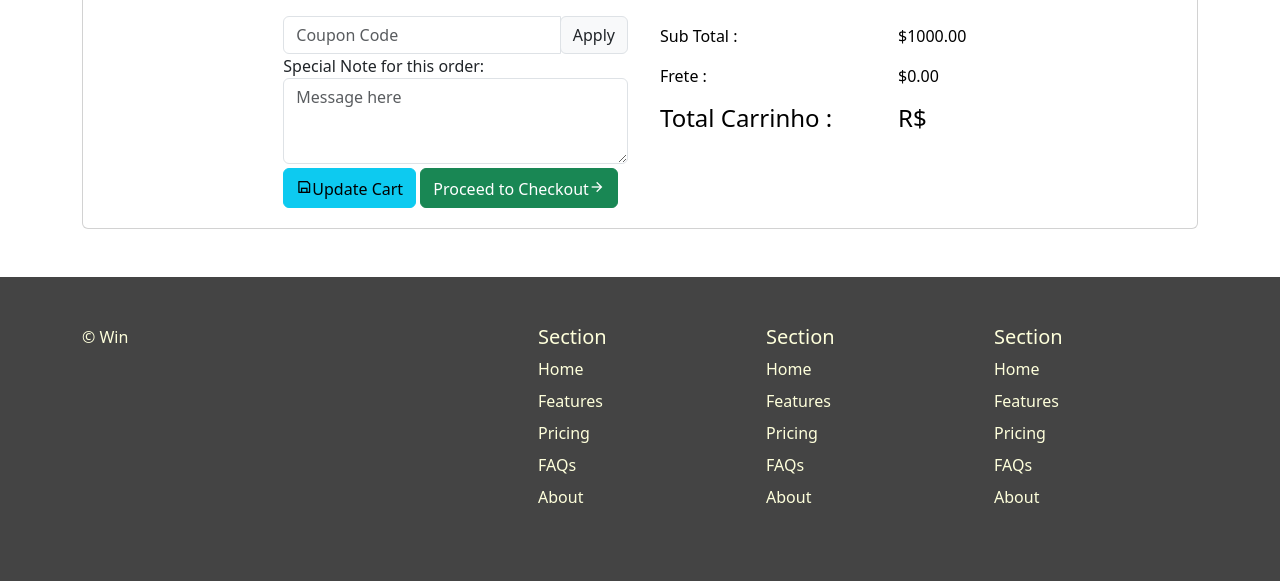
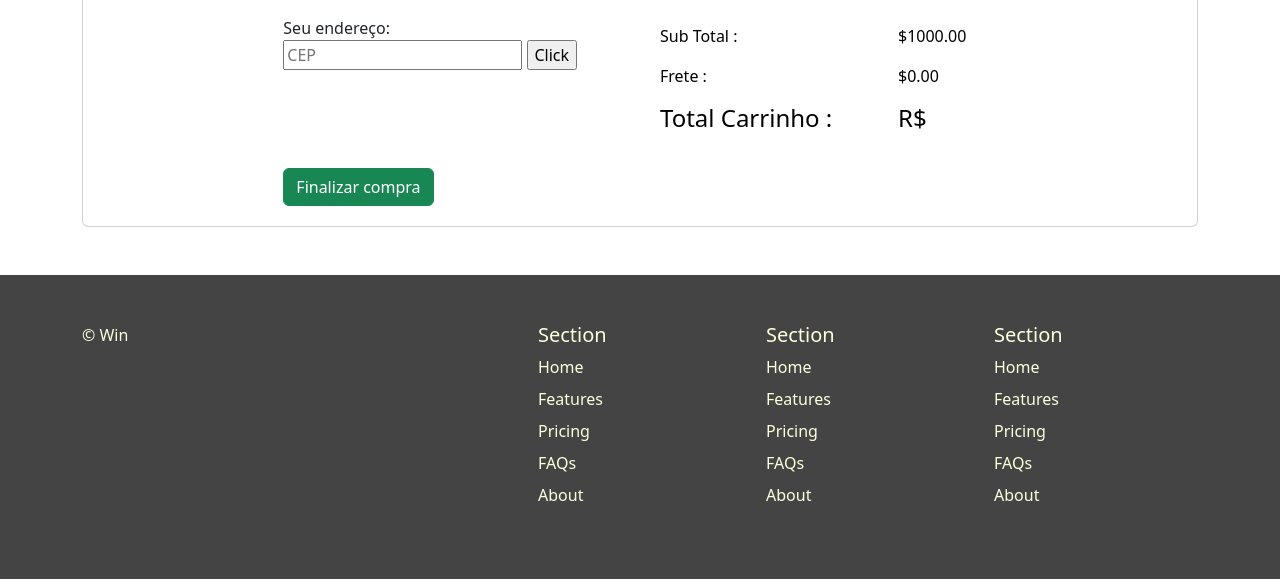
Before and after one commit to Rafaells-dv/WINecommerce, a Django app: page /carrinho in a window 1280 px wide. Shown: the part 212-800 px from the top of the page. Run offline with Django 4.2, Linux system fonts and the light colour scheme.

Commit message:
endereço de entrega pelo cep

```diff
--- a/venda/static/js/script.js
+++ b/venda/static/js/script.js
@@ -95,3 +95,35 @@
     })
     location.reload()
 }
+
+function meu_callback(conteudo) {
+    let logradouro = conteudo.logradouro;
+    let localidade = conteudo.localidade;
+    let uf = conteudo.uf;
+
+    let endereco = logradouro+" - "+localidade+"/"+uf;
+    document.getElementById("endereco-entrega").textContent = "Entregar em: "+endereco;
+}
+function meuEndereco(form){
+    let cep = form.inputbox.value.replace(/\D/g, '');
+
+    if (cep !== "") {
+        let validacep = /^[0-9]{8}$/;
+
+        if (validacep.test(cep)) {
+            var script = document.createElement('script');
+
+            script.src = 'https://viacep.com.br/ws/'+cep+'/json/?callback=meu_callback';
+            document.body.appendChild(script);
+
+        }
+        else{
+            alert("Formato de CEP inválido");
+        }
+    }
+    else{
+            document.getElementById("endereco-entrega").textContent = "Preencha o campo CEP";
+
+    }
+
+}
--- a/venda/templates/venda/carrinho.html
+++ b/venda/templates/venda/carrinho.html
@@ -59,21 +59,13 @@
                                     <div class="cart-body">
                                         <div class="row">
                                             <div class="col-md-12 order-2 order-lg-1 col-lg-5 col-xl-6">
+                                                <p class="mb-0">Seu endereço:</p>
                                                 <div class="order-note">
-                                                    <form>
-                                                        <div class="form-group">
-                                                            <div class="input-group">
-                                                                <input type="search" class="form-control" placeholder="Coupon Code" aria-label="Search" aria-describedby="button-addonTags">
-                                                                <div class="input-group-append">
-                                                                    <button class="input-group-text" type="submit" id="button-addonTags">Apply</button>
-                                                                </div>
-                                                            </div>
-                                                        </div>
-                                                        <div class="form-group">
-                                                            <label for="specialNotes">Special Note for this order:</label>
-                                                            <textarea class="form-control" name="specialNotes" id="specialNotes" rows="3" placeholder="Message here"></textarea>
-                                                        </div>
+                                                    <form name="myForm" action="." method="GET">
+                                                      <input type="text" name="inputbox" value="" placeholder="CEP">
+                                                      <input type="button" name="button" value="Click" onClick="meuEndereco(this.form)">
                                                     </form>
+                                                    <p id="endereco-entrega"></p>
                                                 </div>
                                             </div>
                                             <div class="col-md-12 order-1 order-lg-2 col-lg-7 col-xl-6">
@@ -99,8 +91,7 @@
                                         </div>
                                     </div>
                                     <div class="cart-footer text-right">
-                                        <button type="button" class="btn btn-info my-1"><i class="ri-save-line mr-2"></i>Update Cart</button>
-                                        <a href="page-checkout.html" class="btn btn-success my-1">Proceed to Checkout<i class="ri-arrow-right-line ml-2"></i></a>
+                                        <a href="page-checkout.html" class="btn btn-success my-1">Finalizar compra</a>
                                     </div>
                                 </div>
                             </div>
```
Also changed, not shown: db.sqlite3.
